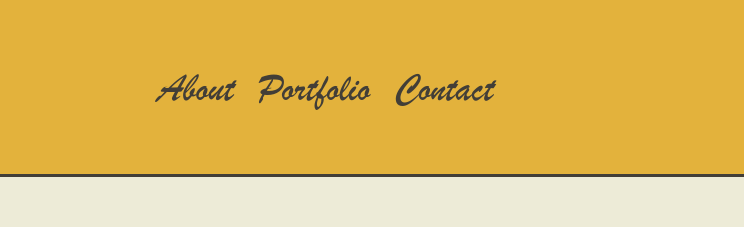
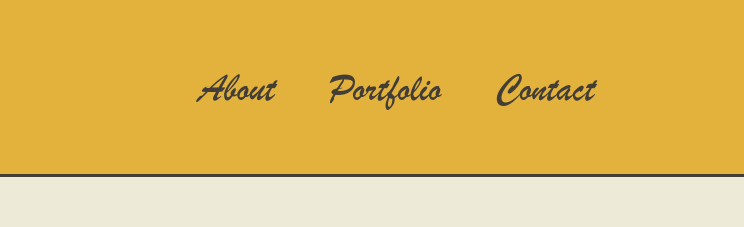
Before and after one commit to JedidiahBertram/Jedidiah-personal-site, a plain HTML site: page index.html in a window 1280 px wide. Shown: the top 227 px of the page, 536-1280 px from the left. Drawn offline with nearby package versions, Linux system fonts and the light colour scheme.

Commit message:
repositions links in header

```diff
--- a/style.css
+++ b/style.css
@@ -203,7 +203,7 @@ h1 {
     width: calc(100% - 415px);
     height: 100%;
     float: left;
-    padding-left: 28px;
+    padding-left: 170px;
     box-sizing: border-box;
     padding-top: 12px;
     text-align: center;
@@ -211,7 +211,7 @@ h1 {
   #links {
     box-sizing: border-box;
     display: block;
-    padding: 0 10px;
+    padding: 0 25px;
   }
 }
 
```
